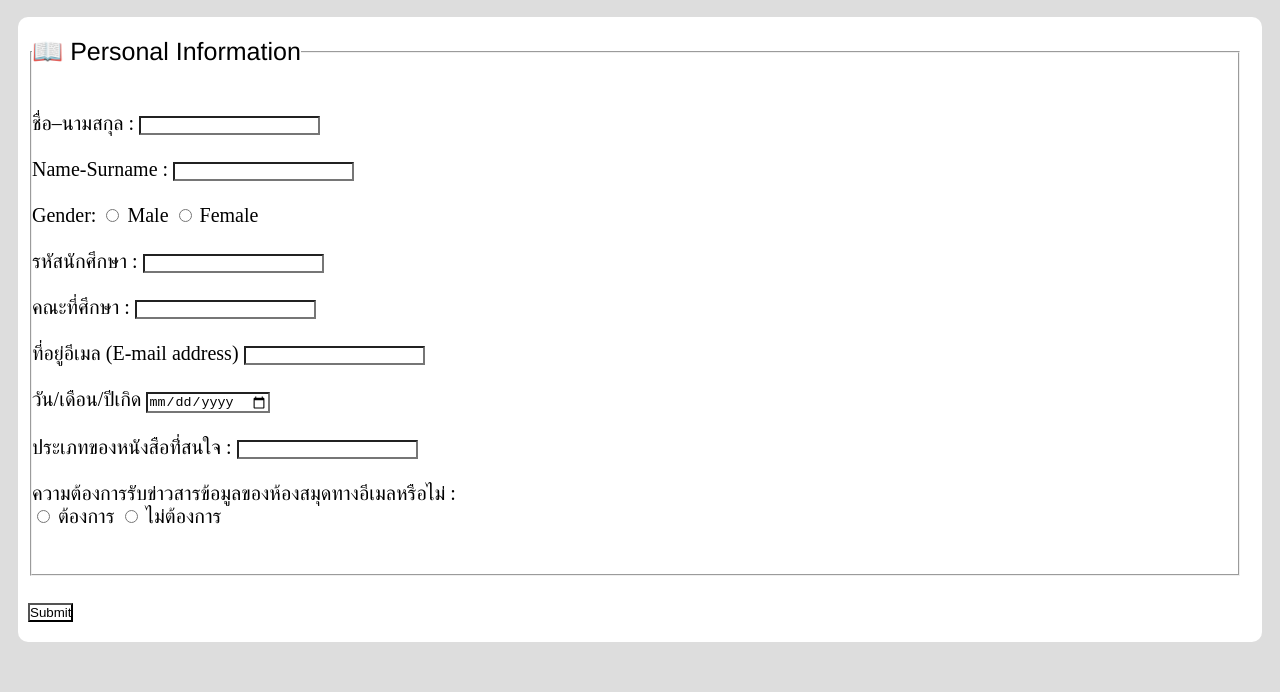
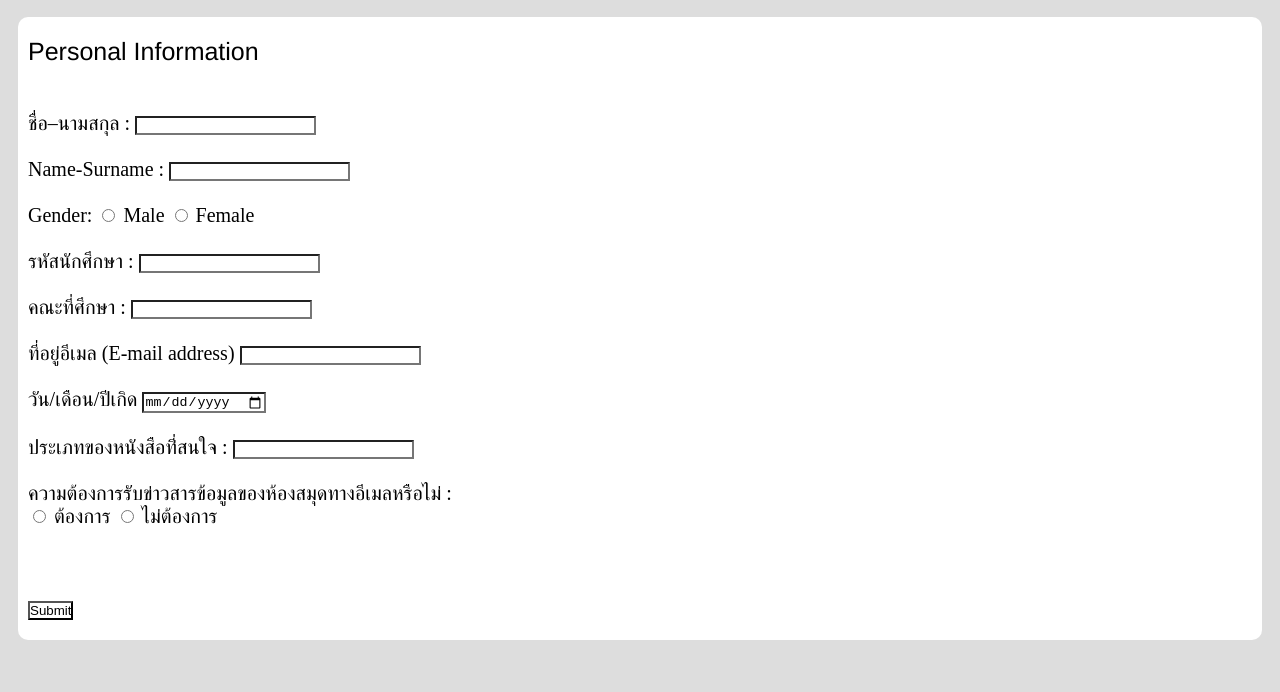
Before and after one commit to Chat-cha/6709650268_LibraryMembershipApplicationForm, a plain HTML site: page index.html in a window 1280 px wide. Shown: the part 108-800 px from the top of the page. Drawn offline with Linux system fonts and the light colour scheme.

Commit message:
No tag fieldset.

```diff
--- a/index.html
+++ b/index.html
@@ -11,8 +11,8 @@
 
 
         <form>
-            <fieldset>
-            <legend>📖 Personal Information</legend><br><br>
+
+            <legend> Personal Information</legend><br><br>
             <label for="ชื่อ–นามสกุล"> ชื่อ–นามสกุล : </label>
             <input type="text" id="ชื่อ–นามสกุล" name="ชื่อ–นามสกุล"><br><br>
 
@@ -48,7 +48,7 @@
 
 
 
-            </fieldset>
+
             <br>
             <input type="submit" value="Submit">
             </form>
```
